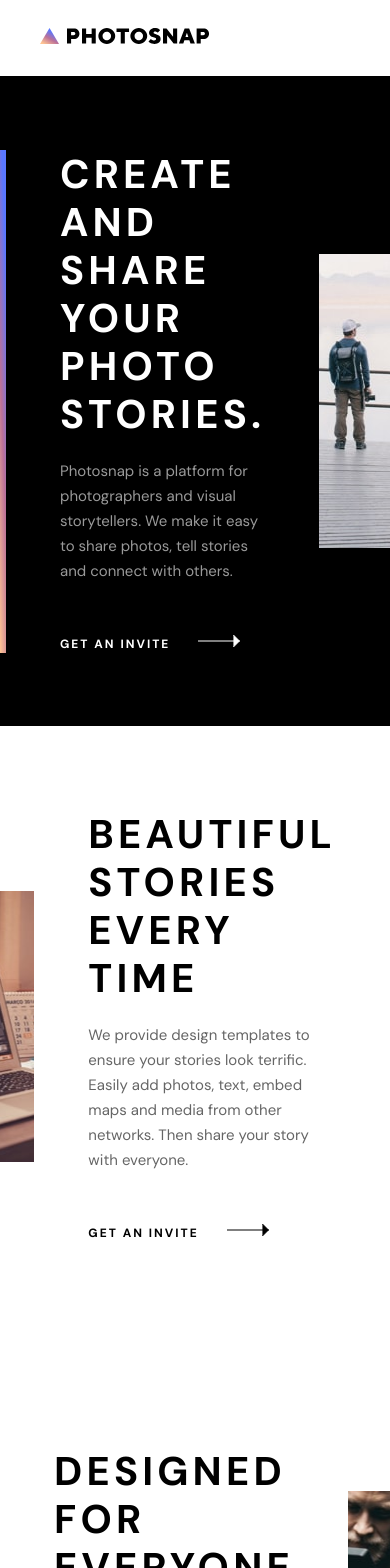
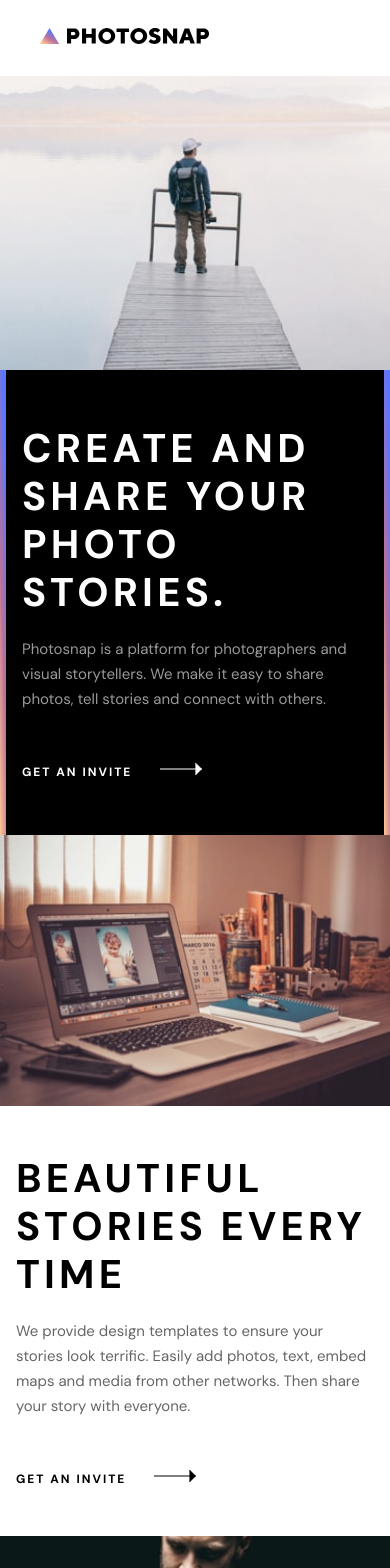
Before and after one commit to vsm1996/photosnap, a React (Create React App) app: page / in a window 390 px wide. Shown: the top 1568 px of the page. Built offline with nearby package versions, Linux system fonts and the light colour scheme.

Commit message:
slight change to radial-gradient on stories page - header hover state

```diff
--- a/src/components/home-content-section/contentsection.css
+++ b/src/components/home-content-section/contentsection.css
@@ -137,16 +137,35 @@
 }
 
 @media only screen and (max-width: 650px) {
+  .home__content {
+    flex-direction: column-reverse;
+  }
+
+  .home__content-first {
+    padding: 3rem 1rem;
+    border-width: 0.375rem;
+    border-style: solid;
+    border-image: var(--color-accent) 1 100%;
+  }
+  .home__content-second {
+    padding: 3rem 1rem;
+  }
   .createnshare {
     background: url("../../assets/home/mobile/create-and-share.jpg") no-repeat
       center;
+    background-size: cover;
+    height: 294px;
   }
   .beautifulstories {
     background: url("../../assets/home/mobile/beautiful-stories.jpg") no-repeat
       center;
+    background-size: cover;
+    height: 271px;
   }
   .desgin4everyone {
     background: url("../../assets/home/mobile/designed-for-everyone.jpg")
       no-repeat center;
+    background-size: cover;
+    height: 271px;
   }
 }
--- a/src/components/stories-header/storiesheader.css
+++ b/src/components/stories-header/storiesheader.css
@@ -11,10 +11,10 @@
 .stories__header-container:hover {
   background: url("../../assets/stories/desktop/moon-of-appalacia.jpg"),
     radial-gradient(
-      68.48% 68.48% at 0% 100%,
-      #ffc593 0%,
-      rgba(188, 113, 152, 0.496968) 52.36%,
-      rgba(90, 119, 255, 0.0001) 100%
+      68.48% 68.48% at 0 100%,
+      rgba(239, 195, 148, 0.9),
+      rgba(188, 113, 152, 0.55) 52.36%,
+      rgba(90, 119, 255, 0.3) 100%
     );
 
   background-blend-mode: multiply;
```
Also changed, not shown: 1 other file (tests, documents, lock files or other folders).
